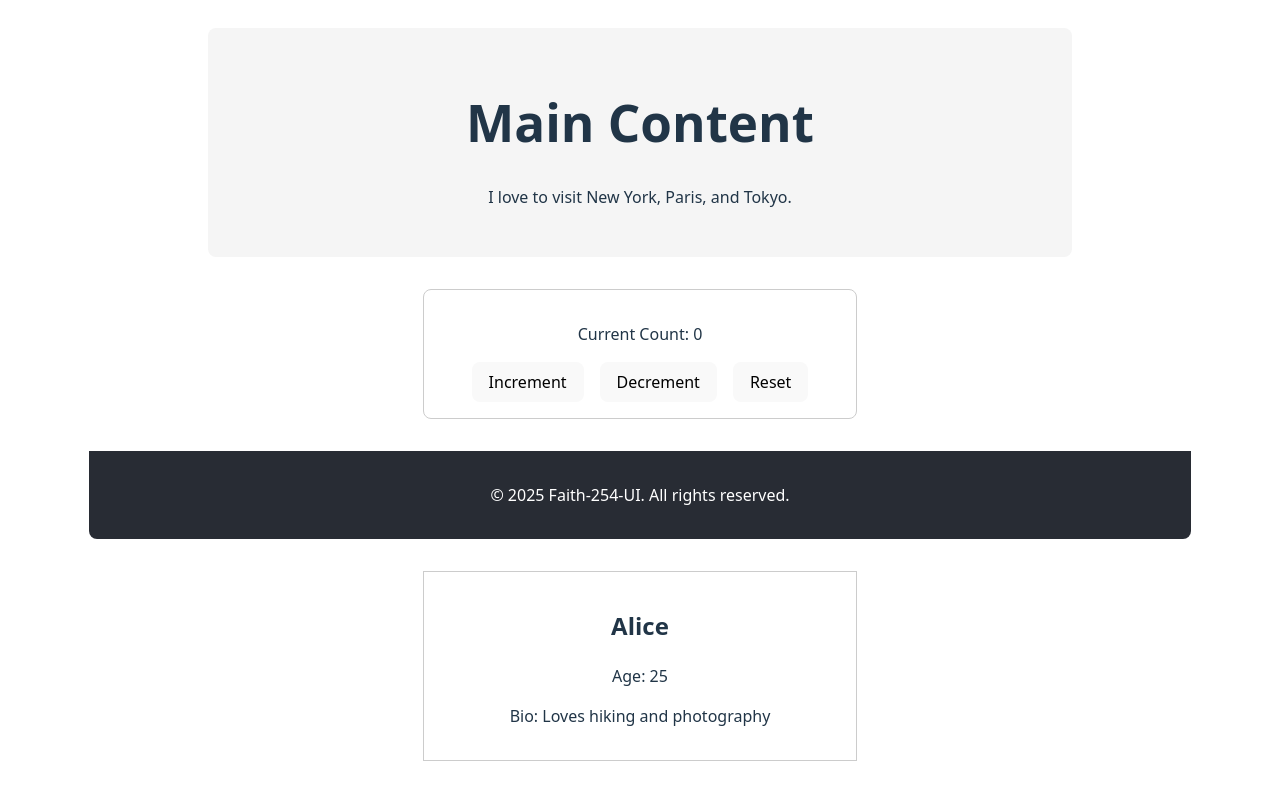
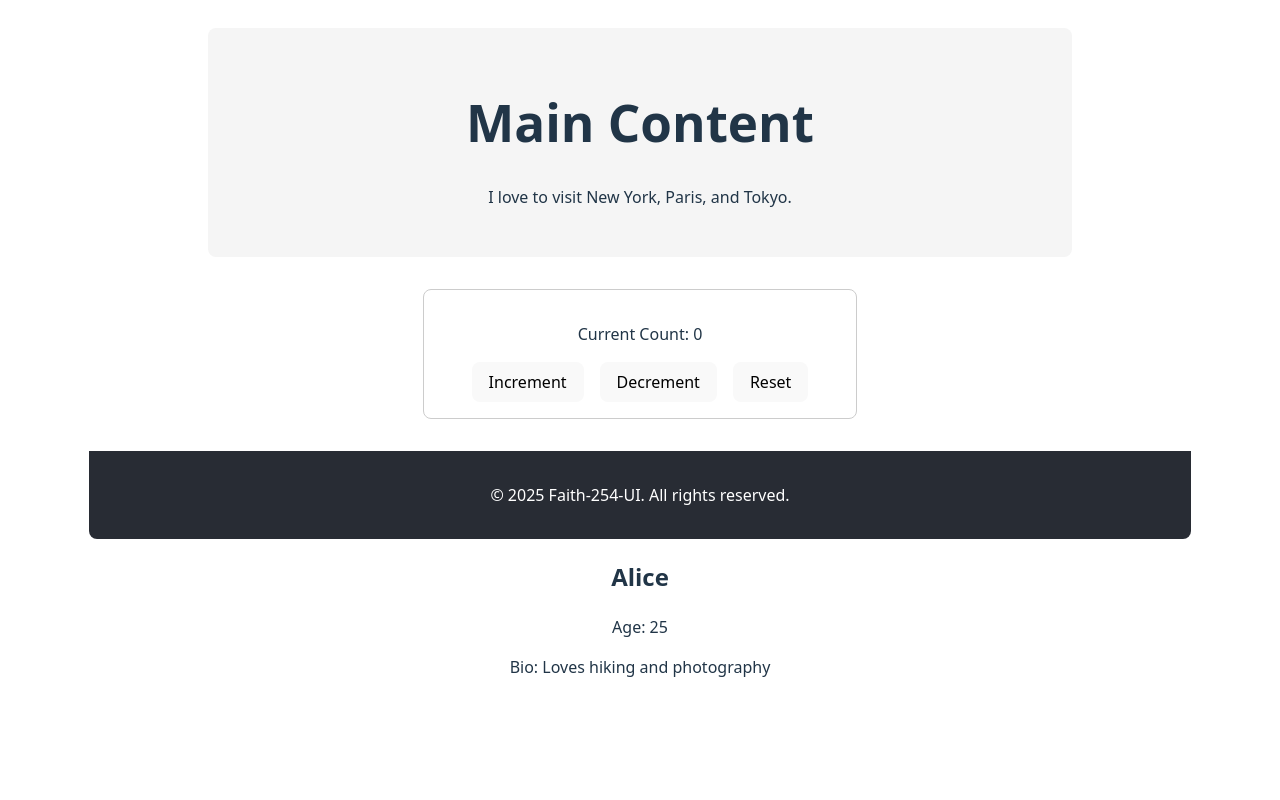
Before and after one commit to Faith-254-UI/alx-fe-reactjs, a React (Vite) app in the folder alx-react-app-new/: page / in a window 1280 px wide. Shown: the part 366-1166 px from the top of the page. After the commit the page ends 1093 px from the top, so only its background shows below. Built offline with nearby package versions, Linux system fonts and the light colour scheme.

Commit message:
Fix Context API implementation for ALX task

```diff
--- a/alx-react-app-new/src/components/UserProfile.jsx
+++ b/alx-react-app-new/src/components/UserProfile.jsx
@@ -5,7 +5,7 @@ function UserProfile() {
   const user = useContext(UserContext);
 
   return (
-    <div style={{ border: '1px solid #ccc', padding: '1rem', margin: '2rem auto', maxWidth: '400px', textAlign: 'center' }}>
+    <div>
       <h2>{user.name}</h2>
       <p>Age: {user.age}</p>
       <p>Bio: {user.bio}</p>
```
